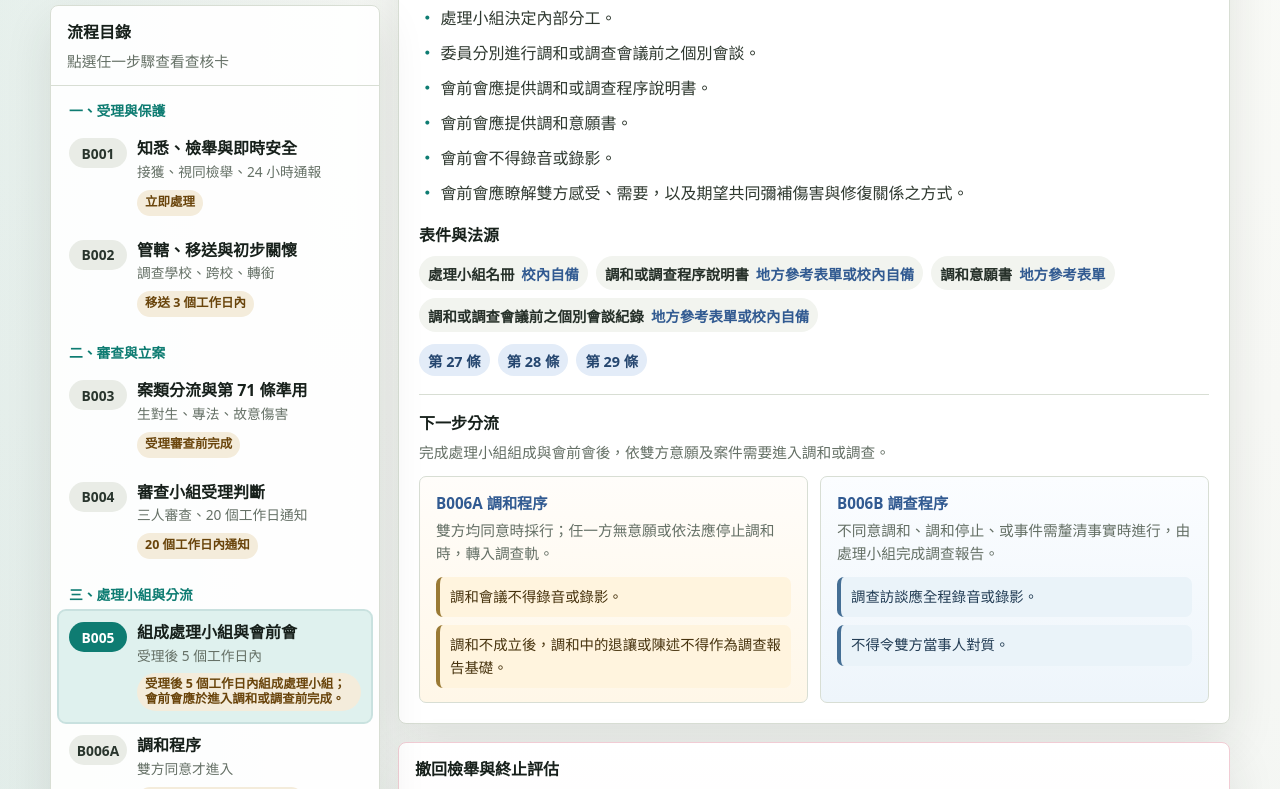
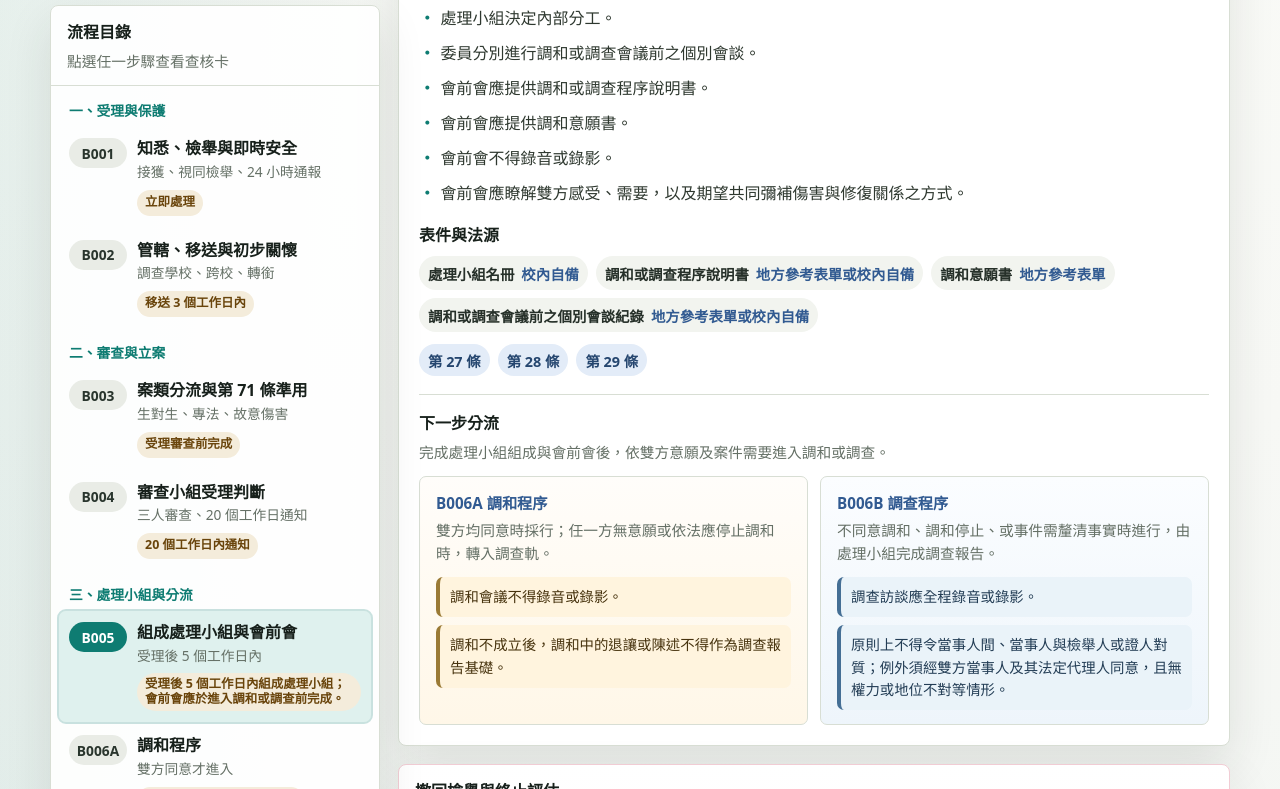
Before and after one commit to smallcannon-arch/bully-checkdesk, a plain HTML site: page index.html in a window 1280 px wide. Both pictures are taken after a click on the button 215 px from the left and 826 px from the top of the page. Shown: the part 552-1341 px from the top of the page. Drawn offline with Linux system fonts and the light colour scheme.

Commit message:
Update index.html

```diff
--- a/index.html
+++ b/index.html
@@ -764,7 +764,7 @@
                 <span>不同意調和、調和停止、或事件需釐清事實時進行，由處理小組完成調查報告。</span>
                 <div class="branch-alerts" aria-label="B006B 注意事項">
                   <div class="branch-alert">調查訪談應全程錄音或錄影。</div>
-                  <div class="branch-alert">不得令雙方當事人對質。</div>
+                  <div class="branch-alert">原則上不得令當事人間、當事人與檢舉人或證人對質；例外須經雙方當事人及其法定代理人同意，且無權力或地位不對等情形。</div>
                 </div>
               </div>
             </div>
@@ -965,13 +965,16 @@
         summary: "處理小組召開調查會議，依中立、公正原則蒐集事證並完成調查報告。",
         checks: [
           "調和停止後應進行調查並召開調查會議。",
-          "調查中若雙方重新有調和意願，處理小組得停止調查改行調和。",
-          "調查過程除必要者外，避免重複訪談學生。",
-          "無正當理由拒絕配合且限期仍未配合者，得不待陳述逕作調查報告。"
+          "調查訪談應全程錄音或錄影。",
+          "受訪談者不得自行錄音或錄影。",
+          "通知配合調查應以書面為之，並載明調查目的、時間及地點。",
+          "原則上不得令當事人間、當事人與檢舉人或證人對質；例外須符合法定條件。",
+          "訪談紀錄及錄音錄影檔案應妥善保存。"
         ],
         alerts: [
+          "通知當事人及檢舉人配合調查，應以書面為之，並載明調查目的、時間及地點。",
           "調查訪談應全程錄音或錄影。",
-          "不得令雙方當事人對質。"
+          "原則上不得令當事人間、當事人與檢舉人或證人對質；例外須經雙方當事人及其法定代理人同意，且無權力或地位不對等情形。"
         ],
         forms: [
           ["調查訪談紀錄", "校內自備"],
```
